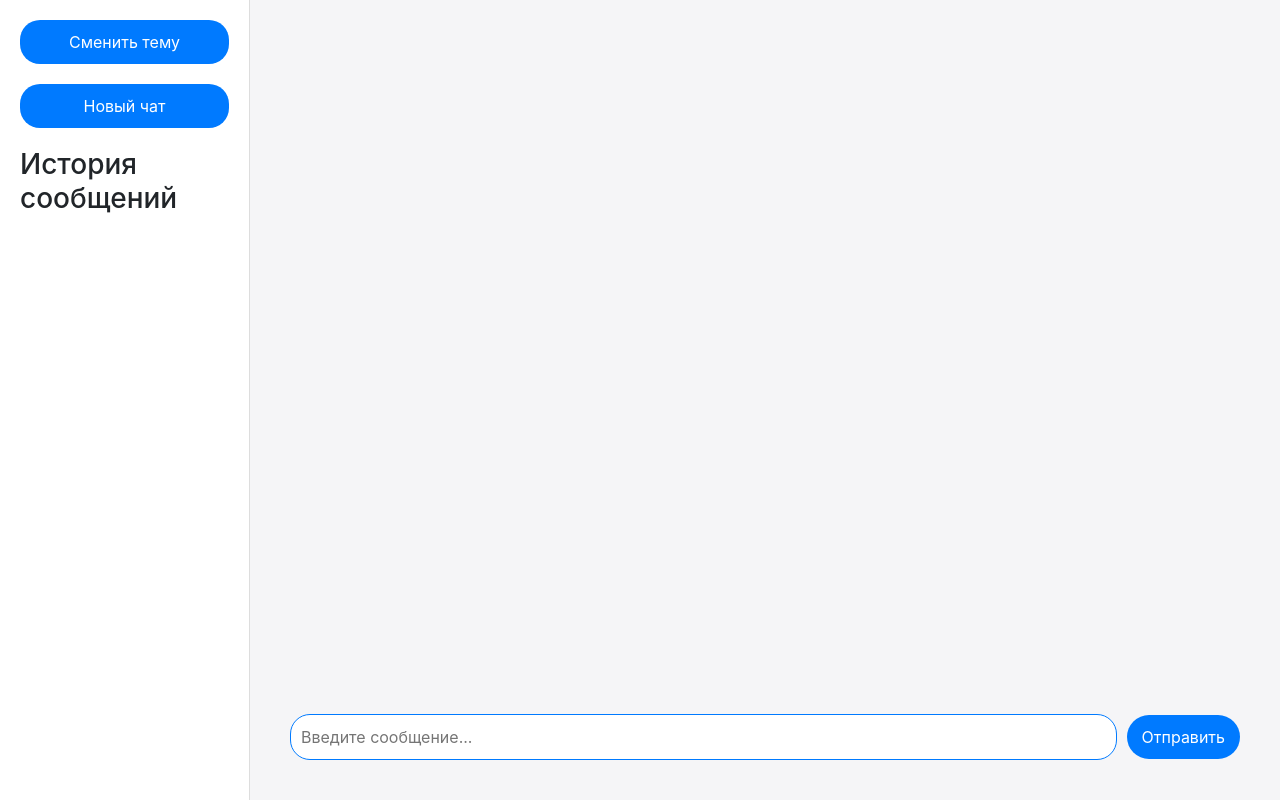
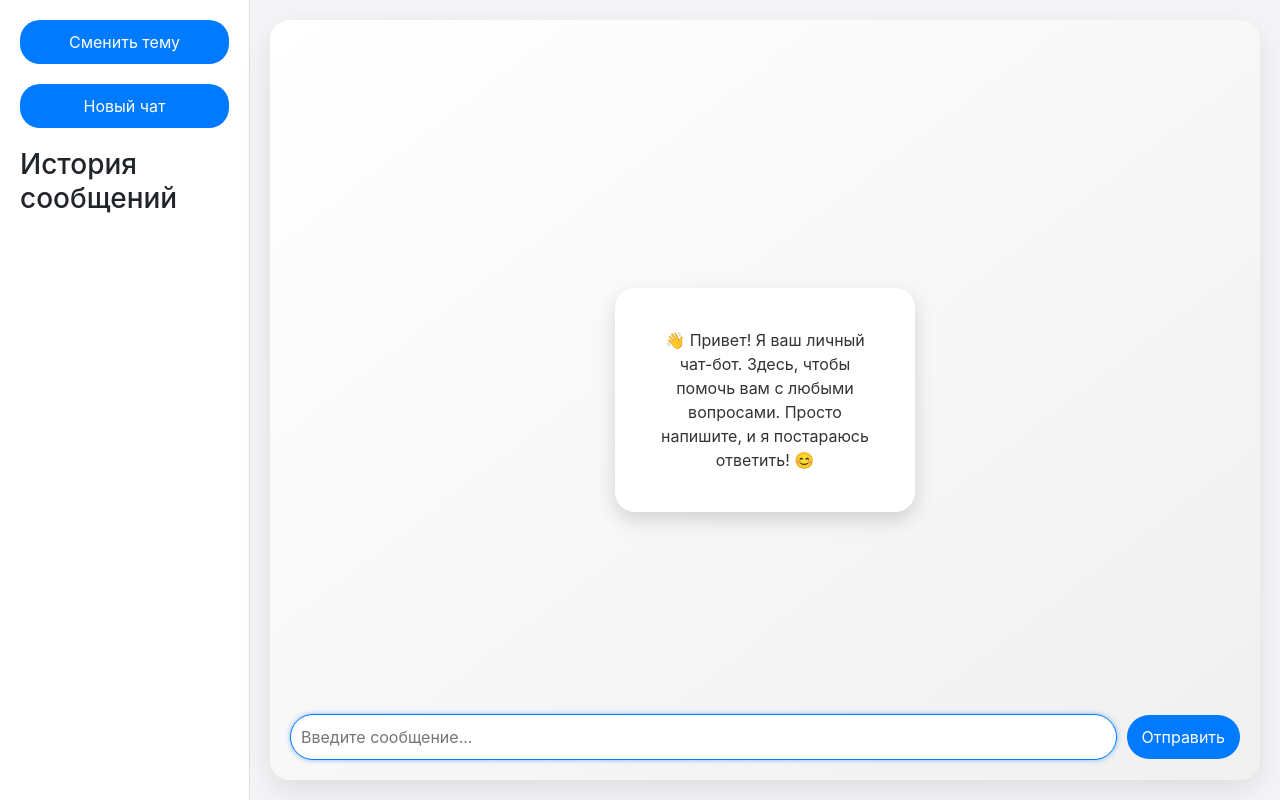
Before and after one commit to Evhesha/Message-broker, a React (Create React App) app in the folder message-broker.client/: page / in a window 1280 px wide. Built offline with nearby package versions, Linux system fonts and the light colour scheme; the HTML template or start-up script is replaced by a standard one.

Commit message:
Add new features

```diff
--- a/message-broker.client/src/components/ChatContainer/ChatContainer.css
+++ b/message-broker.client/src/components/ChatContainer/ChatContainer.css
@@ -1,50 +1,117 @@
+/* Основной контейнер чата */
 .chat-container {
     flex: 1;
     display: flex;
     flex-direction: column;
     padding: 20px;
+    background: linear-gradient(to bottom right, #ffffff, #f0f0f0);
+    border-radius: 20px;
+    box-shadow: 0 10px 30px rgba(0, 0, 0, 0.1);
+    transition: background-color 0.3s;
+    position: relative; /* Позиционирование для центрирования */
 }
 
+/* Контейнер для сообщений */
 .messages {
     flex: 1;
     overflow-y: auto;
-    padding-right: 10px;
     display: flex;
     flex-direction: column;
+    align-items: center; /* Центрирование сообщений */
+    justify-content: center; /* Центрирование по высоте */
 }
 
+/* Приветственное сообщение */
+.welcome-message {
+    background-color: #ffffff; /* Цвет фона для карточки */
+    color: #333; /* Цвет текста */
+    text-align: center; /* Центрирование текста */
+
+    padding: 40px; /* Увеличенные отступы для высоты */
+    border-radius: 20px;
+    box-shadow: 0 8px 20px rgba(0, 0, 0, 0.15); /* Более глубокая тень */
+
+    margin: 0; /* Убираем отступы */
+    animation: slideIn 0.5s ease; /* Анимация появления */
+
+    position: absolute; /* Абсолютное позиционирование */
+    top: 50%; /* Центрируем по вертикали */
+    left: 50%; /* Центрируем по горизонтали */
+    transform: translate(-50%, -50%); /* Сдвиг для центрирования */
+    width: 300px; /* Фиксированная ширина */
+}
+
+/* Анимация появления */
+@keyframes slideIn {
+    from {
+        transform: translate(-50%, -60px);
+        opacity: 0;
+    }
+    to {
+        transform: translate(-50%, -50%);
+        opacity: 1;
+    }
+}
+
+/* Сообщения от бота */
+.message.bot {
+    background: #f0f0f0; /* Цвет для бот-сообщений */
+    color: black; /* Цвет текста */
+    align-self: flex-start; /* Выравнивание сообщений по левому краю */
+}
+
+/* Отправленные сообщения */
+.message.sent {
+    background: linear-gradient(135deg, #4848d6, #294eb4);
+    color: white;
+    align-self: flex-end; /* Выравнивание сообщений по правому краю */
+}
+
+/* Контейнер для ввода сообщений */
 .input-container {
     display: flex;
     align-items: center;
     margin-top: 10px;
 }
 
+/* Поле ввода сообщения */
 input[type="text"] {
     flex: 1;
     padding: 10px;
     border: 1px solid #ccc;
-    border-radius: 20px;
+    border-radius: 25px;
     outline: none;
     font-size: 16px;
-    transition: border 0.3s;
+
+    transition: border 0.3s, box-shadow 0.3s;
 }
 
+/* Стили при фокусе на поле ввода */
 input[type="text"]:focus {
     border-color: #007aff;
+    box-shadow: 0 0 5px rgba(0, 122, 255, 0.5);
 }
 
+/* Кнопка отправки */
 .button {
     margin-left: 10px;
     padding: 10px 15px;
     border: none;
-    border-radius: 25px; /* Закругление кнопок */
+    border-radius: 25px;
     background-color: #007aff;
     color: white;
     font-size: 16px;
+
     cursor: pointer;
-    transition: background-color 0.2s;
+    transition: background-color 0.2s, transform 0.1s;
 }
 
-button:hover {
+/* Стили при наведении на кнопку */
+.button:hover {
     background-color: #0051a8;
 }
+
+/* Стили при нажатии на кнопку */
+.button:active {
+    transform: scale(0.95);
+}
--- a/message-broker.client/src/components/ChatContainer/ChatContainer.jsx
+++ b/message-broker.client/src/components/ChatContainer/ChatContainer.jsx
@@ -1,17 +1,41 @@
-import React from 'react';
+import React, { useEffect, useState } from 'react';
 import './ChatContainer.css';
 
+const ChatContainer = ({ messages, sendMessage }) => {
+    const [showWelcomeMessage, setShowWelcomeMessage] = useState(true);
 
-const ChatContainer = ({ messages, sendMessage }) => {
+    const welcomeMessage = "👋 Привет! Я ваш личный чат-бот. Здесь, чтобы помочь вам с любыми вопросами. Просто напишите, и я постараюсь ответить! 😊";
+
     const handleKeyPress = (event) => {
         if (event.key === 'Enter') {
             sendMessage();
+            if (showWelcomeMessage) {
+                setShowWelcomeMessage(false);
+            }
         }
     };
+
+    const handleSendMessage = () => {
+        sendMessage();
+        if (showWelcomeMessage) {
+            setShowWelcomeMessage(false);
+        }
+    };
+
+    useEffect(() => {
+        if (messages.length > 0) {
+            setShowWelcomeMessage(false);
+        }
+    }, [messages]);
 
     return (
         <div className="chat-container">
             <div className="messages" id="messages">
+                {showWelcomeMessage && (
+                    <div className="welcome-message">
+                        {welcomeMessage}
+                    </div>
+                )}
                 {messages.map((msg, index) => (
                     <div key={index} className={`message ${msg.type}`}>
                         {msg.text}
@@ -26,8 +50,9 @@ const ChatContainer = ({ messages, sendMessage }) => {
                     autoFocus
                     onKeyPress={handleKeyPress}
                 />
-
-                <button class='button' onClick={sendMessage}>Отправить</button>
+                <button className="button" onClick={handleSendMessage}>
+                    Отправить
+                </button>
             </div>
         </div>
     );
--- a/message-broker.client/src/components/MessageHistory/MessageHistory.css
+++ b/message-broker.client/src/components/MessageHistory/MessageHistory.css
@@ -13,14 +13,14 @@
 }
 
 .message.sent {
-    background-color: #007aff; /* Синий цвет для отправленных сообщений */
+    background: linear-gradient(135deg, #4848d6, #294eb4); /* Новый градиент для отправленных сообщений */
     color: white; /* Цвет текста */
     align-self: flex-end;
     box-shadow: 0 1px 3px rgba(0, 0, 0, 0.2);
 }
 
 .message.received {
-    background-color: #e5e5ea; /* Серый цвет для полученных сообщений */
+    background: linear-gradient(135deg, #7e7e7e, #d1d1d1); /* Новый градиент для полученных сообщений */
     color: black; /* Цвет текста */
     align-self: flex-start;
     box-shadow: 0 1px 3px rgba(0, 0, 0, 0.2);
```
